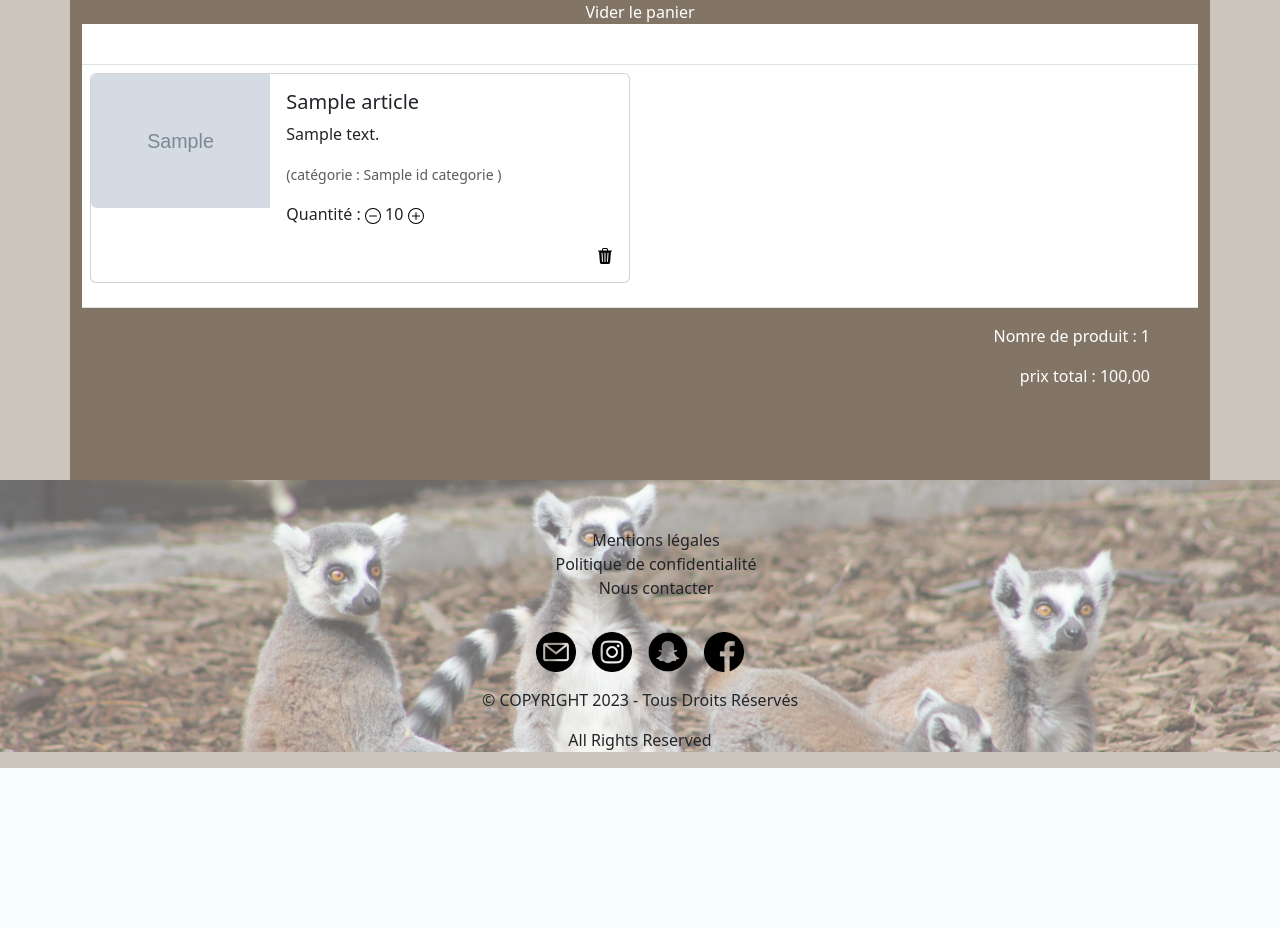
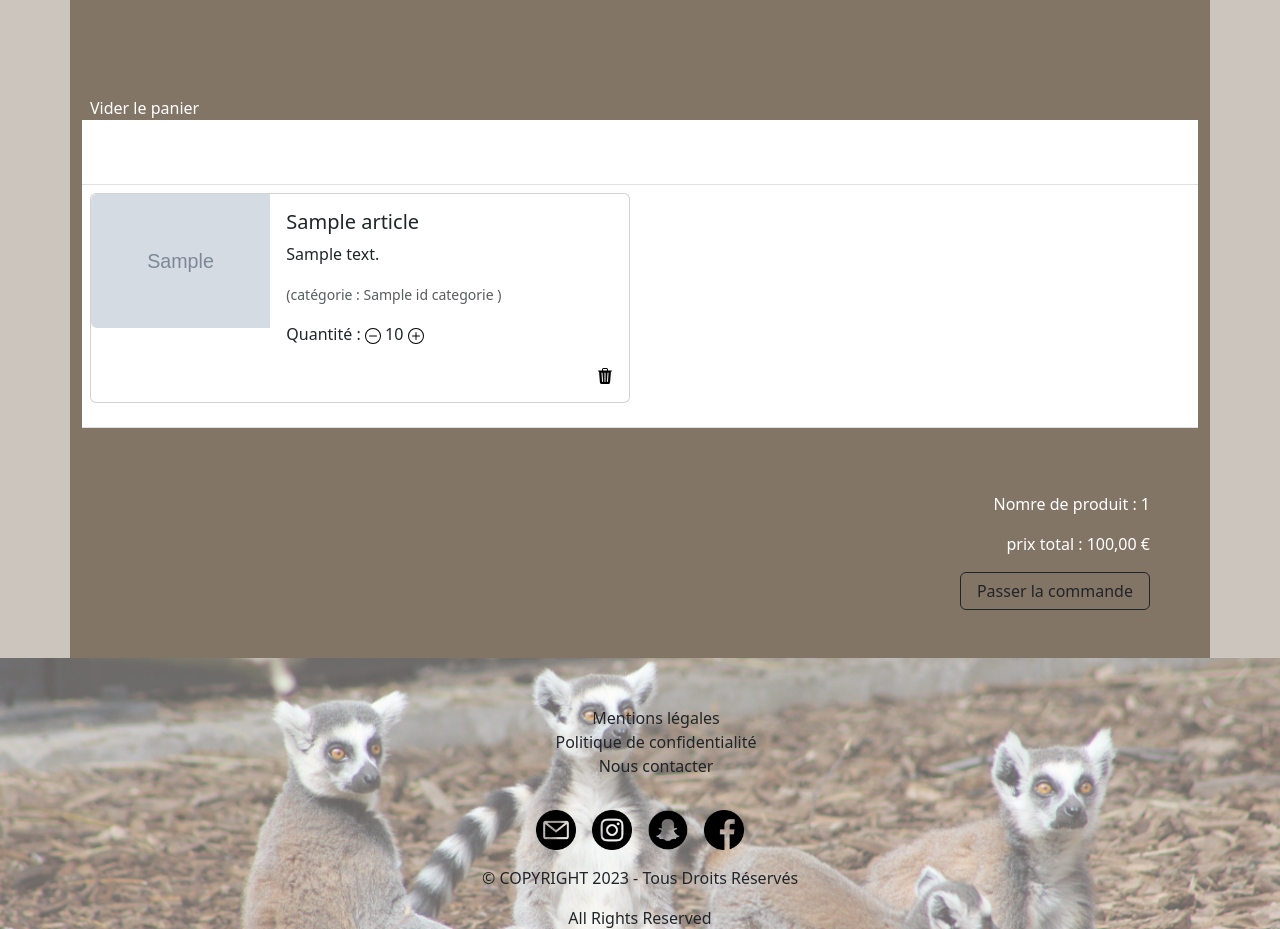
Before and after one commit to DyAnah01/madavente, a Symfony app: template templates/cart/index.html.twig in a window 1280 px wide. Shown: the part 184-1113 px from the top of the page. Before the commit the page ends 952 px from the top, so only its background shows below. Run offline with Twig, Linux system fonts and the light colour scheme; the template is opened without the code that fills it: most values are stand-ins (such as "Sample title", 1, 10 or a date in 2020); grey boxes marked "Sample" are stand-in pictures; some libraries are stand-ins or nearby versions.

Commit message:
add button to order

```diff
--- a/public/css/style.css
+++ b/public/css/style.css
@@ -91,6 +91,9 @@ footer{
     width: 140px;
     height: 140px;
 }
+/* .scard{
+    max-height: 100%;
+} */
 
 @media only screen and (max-width: 1280px)
 {
--- a/templates/cart/index.html.twig
+++ b/templates/cart/index.html.twig
@@ -10,13 +10,14 @@
 
 {% set total = null %}
 
-<div class="d-flex flex-column justify-content-center">
-  <a href=" {{ path('delete_all_cart') }} " class="text-center text-decoration-none text-white">Vider le panier</a>
+<div class="d-flex flex-column justify-content-center p-5">
 </div>
+      <a href=" {{ path('delete_all_cart') }} " class="text-center text-decoration-none text-white ps-2" title="Tout supprimer">Vider le panier</a>
+
     <table class="table">
       <thead>
         <tr>
-          <th scope="col" class="text-white">Votre panier</th>
+          <th scope="col" class="text-white fs-2">Votre panier</th>
           <th class="text-white"> Prix</th>
         </tr>
 
@@ -29,7 +30,7 @@
             <div class="card mb-3" style="max-width: 540px;">
               <div class="row g-0">
                 <div class="col-md-4">
-                  <img src=" {{ item.article.photo }} " class="img-fluid rounded-start" alt="...">
+                  <img src=" {{ item.article.photo }} " class="img-fluid rounded-start scard" alt="...">
                 </div>
                 <div class="col-md-8">
                   <div class="card-body">
@@ -69,11 +70,18 @@
         {% endfor %}
       </tbody>
     </table>
-    <div class="d-flex flex-column justify-content-end">
+    <div class="d-flex flex-column justify-content-end align-items-end p-5">
       {# {% set prixTotal = prixTotal + (item.article.prix * item.quantity) %} #}
 
-      <p class="text-white text-end pe-5"> Nomre de produit : {{ cart|length}} </p>
-      <p class="text-white text-end pe-5"> prix total : {{ (total)|number_format(2, ',' , '.')}} </p>
+      <p class="text-white"> Nomre de produit : {{ cart|length}} </p>
+      <p class="text-white"> prix total : {{ (total)|number_format(2, ',' , '.')}} €</p>
+      <a href="" class="px-3 btn btn-outline-dark">Passer la commande</a>
+
+      {# <div class="d-flex justify-content-end align-items-end flex-column">
+        <p class="">Prix total {{ (total)|number_format(2, ',' , '.')}} €</p>
+        <a href="" class="px-3 btn btn-outline-dark ">Passer la commande</a>
+      </div> #}
+
     </div>
 
 
@@ -82,7 +90,9 @@
 <div class="d-flex justify-content-center flex-column align-items-center">
   <p class="text-white pt-5 fs-2">Votre panier MadaVente est vide</p>
   <p class="text-white">Connectez-vous pour retrouver votre panier</p>
-  <a href="{{ path('app_login') }}" class="btn btn-outline-dark"> Me connecter </a>
+  <div class="row">
+  <a href="{{ path('app_login') }}" class="btn btn-outline-dark col-md-3"> Me connecter </a>
+  </div>
 </div>
 
 {% endif %}
--- a/templates/home/index.html.twig
+++ b/templates/home/index.html.twig
@@ -24,4 +24,5 @@
 </div>
 
 
+
 {% endblock %}
```
